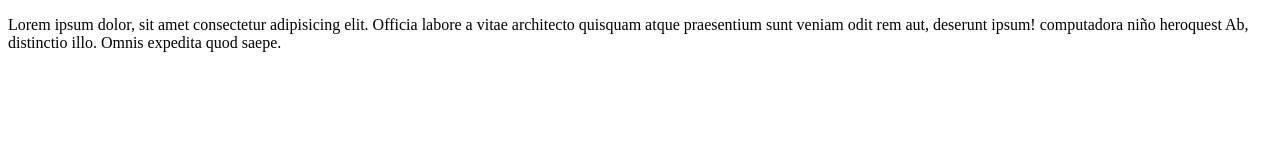
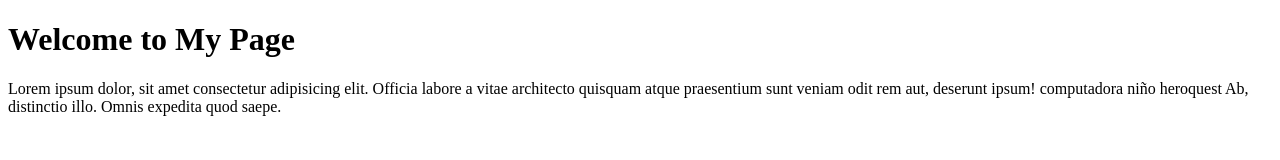
Before and after one commit to RafaelBaltazar71/VSCode_Curso, a plain HTML site: page index.html in a window 1280 px wide. Drawn offline with Linux system fonts and the light colour scheme.

Commit message:
Cambios en la página principal

```diff
--- a/index.html
+++ b/index.html
@@ -6,6 +6,7 @@
     <title>Document</title>
 </head>
 <body>
+    <h1>Welcome to My Page</h1>
     <script src="js/main.js"></script>
     <p>Lorem ipsum dolor, sit amet consectetur adipisicing elit. Officia labore a vitae architecto quisquam atque praesentium sunt veniam odit rem aut, deserunt ipsum! computadora niño heroquest Ab, distinctio illo. Omnis expedita quod saepe.</p>
 </body>
```
